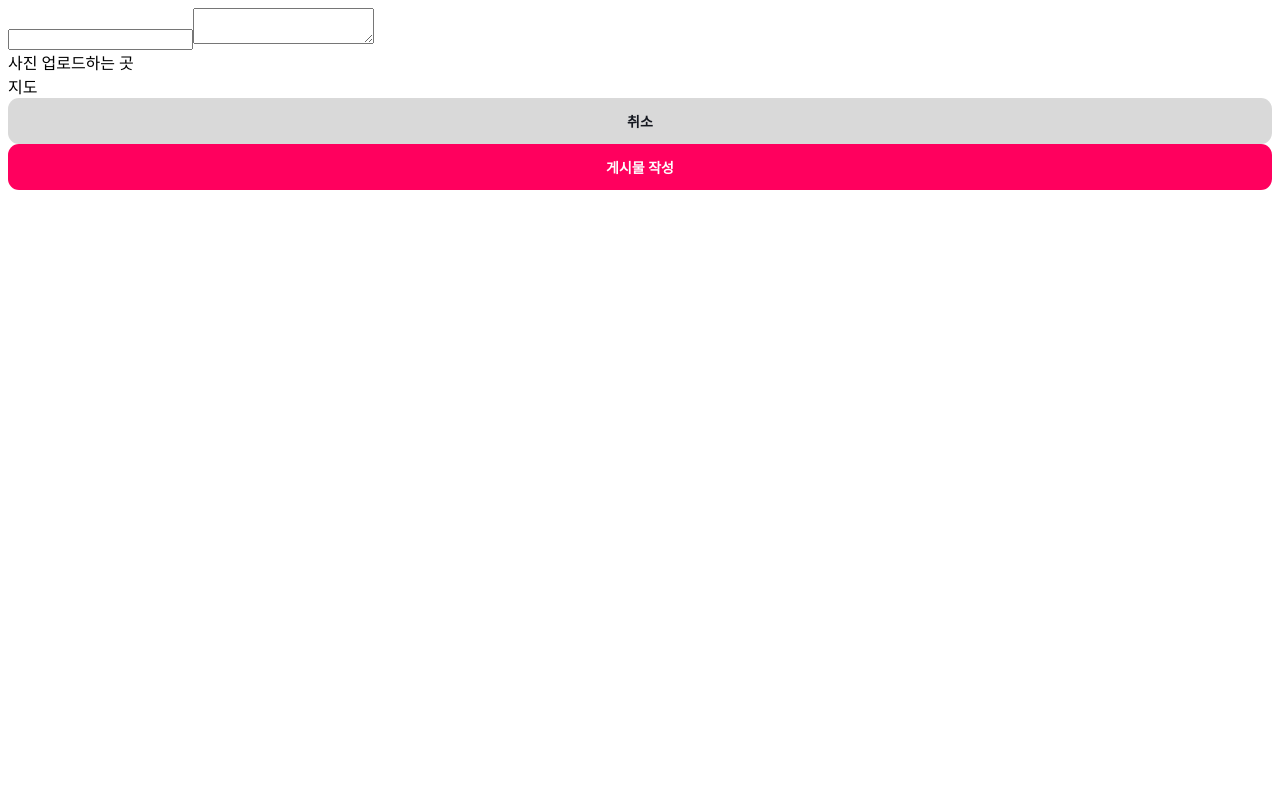
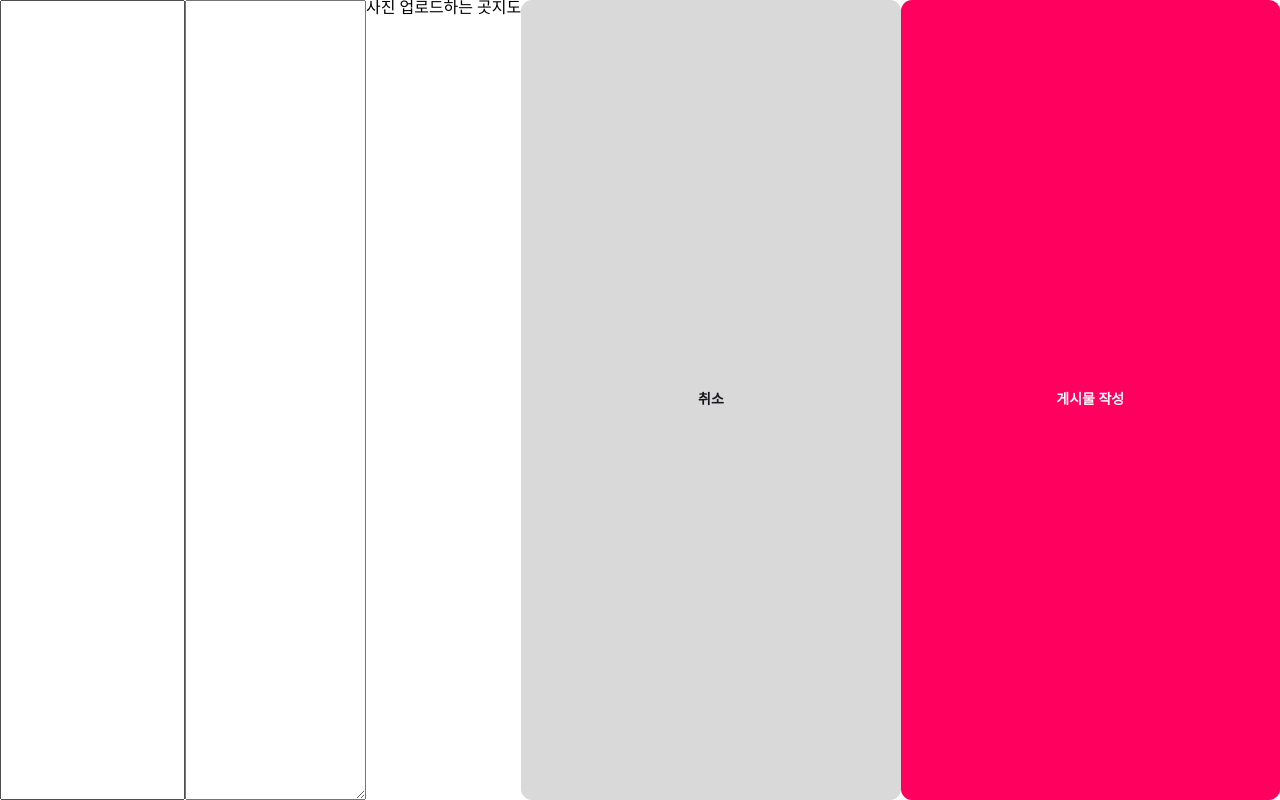
Before and after one commit to ACTION-BOSS/Front-end, a React (Create React App) app: page /create in a window 1280 px wide. Built offline with nearby package versions, Linux system fonts and the light colour scheme.

Commit message:
feat: add globalstyle in App.tsx + refactor globalstyle

```diff
--- a/src/App.tsx
+++ b/src/App.tsx
@@ -2,11 +2,12 @@
 import { ReactQueryProvider, RecoilProvider } from './providers';
 import { RouterProvider } from './router';
 import { ThemeProvider } from 'styled-components';
-import { Theme } from './styles';
+import { GlobalStyle, Theme } from './styles';
 
 export const App: FC = () => {
   return (
     <>
+      <GlobalStyle />
       <RecoilProvider>
         <ReactQueryProvider>
           <ThemeProvider theme={Theme}>
--- a/src/styles/GlobalStyle.tsx
+++ b/src/styles/GlobalStyle.tsx
@@ -17,15 +17,12 @@
 
     body {
         display: flex;
-        justify-content: center;
-        align-items: center;
-
         margin: 0;
 
-        width: 100vw;
-        height : 100vh;
+        width: 100%;
+        height : 100%;
 
-        font-size: 1.2rem;
+        font-size: 1rem;
         background-color: #ffffff;
 
     }
```
